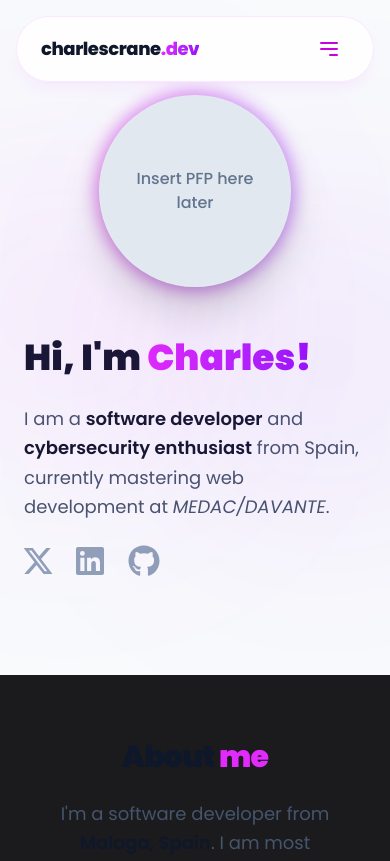
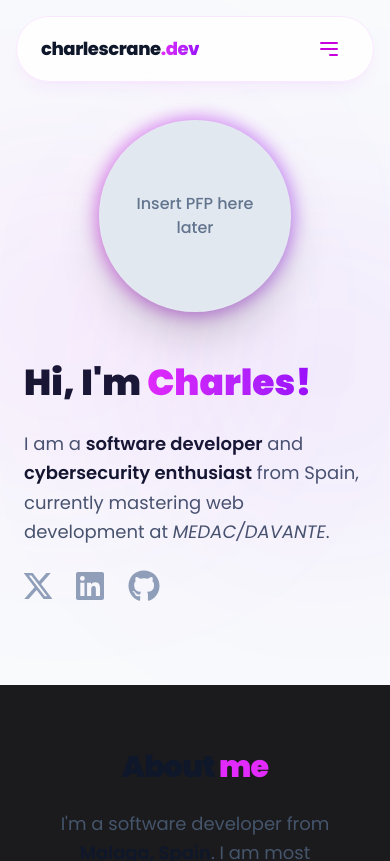
Before and after one commit to ChxrlieExe33/charles-portfolio, an Angular app: page / in a window 390 px wide. Shown: the top 861 px of the page. Built offline with nearby package versions, Linux system fonts and the light colour scheme.

Commit message:
Fixed spacing for hero component on mobile

```diff
--- a/src/app/components/hero/hero.component.html
+++ b/src/app/components/hero/hero.component.html
@@ -3,7 +3,7 @@
   <div class="absolute top-1/4 -left-20 w-72 h-72 bg-fuchsia-500/10 blur-[120px] rounded-full"></div>
   <div class="absolute bottom-1/4 -right-20 w-72 h-72 bg-purple-600/10 blur-[120px] rounded-full"></div>
 
-  <div class="relative group">
+  <div class="relative group mt-10">
     <div class="absolute -inset-1 bg-gradient-to-r from-fuchsia-600 to-purple-600 rounded-full blur opacity-40 group-hover:opacity-75 transition duration-1000 group-hover:duration-200"></div>
 
     <div class="relative w-48 h-48 md:w-80 md:h-80 bg-slate-200 dark:bg-slate-900 rounded-full flex items-center justify-center border border-white/10 shadow-2xl overflow-hidden">
```
